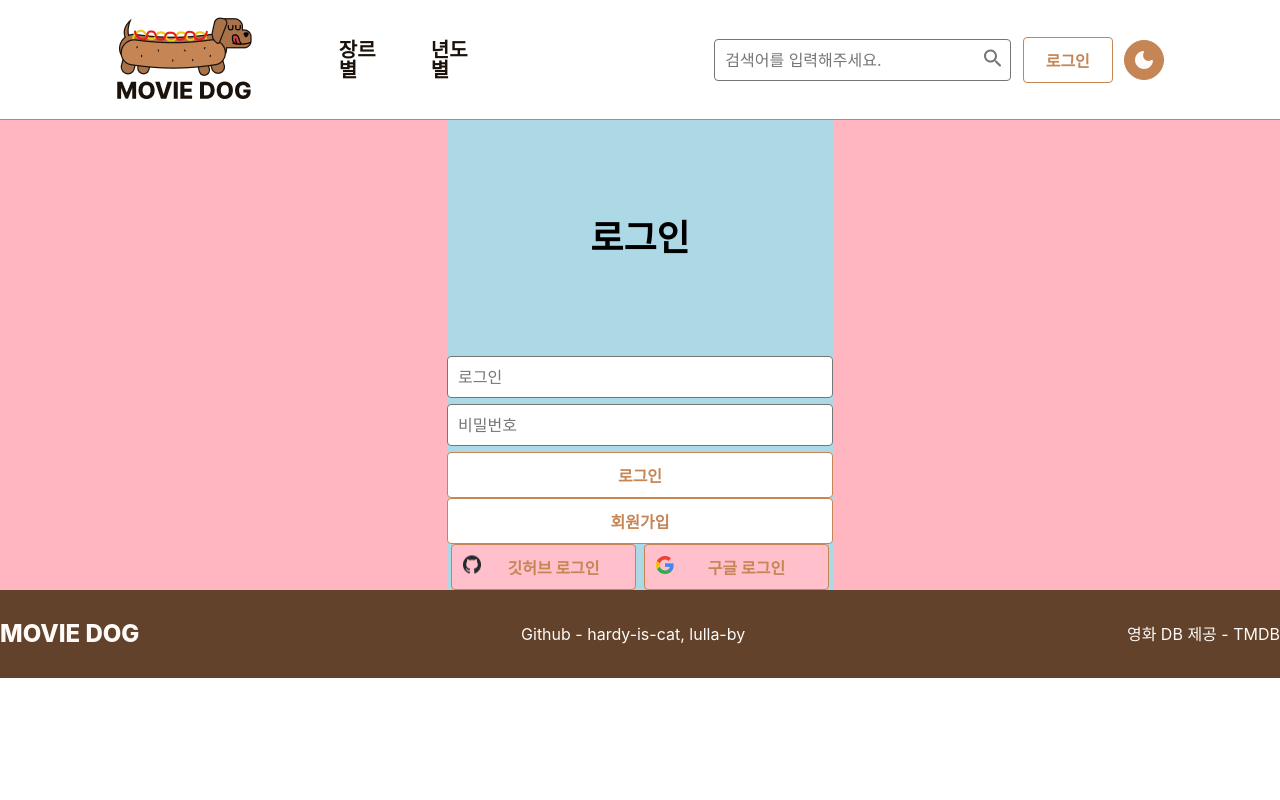
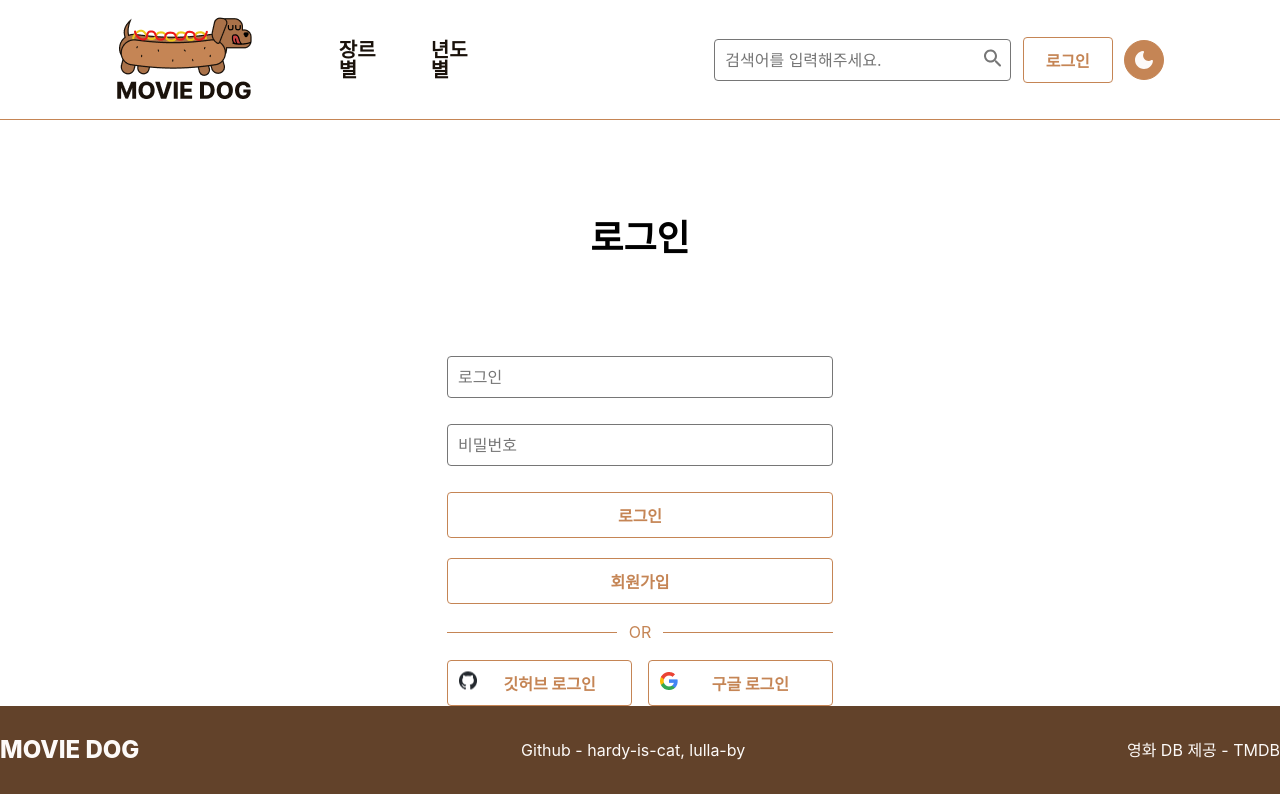
Before and after one commit to lulla-by/movie-dog, a Next.js app: page /login in a window 1280 px wide. Built offline with nearby package versions, Linux system fonts and the light colour scheme; a web font is replaced by a local one.

Commit message:
[Style] Login CSS 작업 #11

```diff
--- a/components/Login.tsx
+++ b/components/Login.tsx
@@ -8,12 +8,15 @@ export default function Login() {
       <LoginBox>
         <TitleBox>로그인</TitleBox>
         <Input placeholder="로그인" />
-        <Input placeholder="비밀번호" />
-        <ConfirmButton text="로그인" />
-        <ConfirmButton text="회원가입" />
+        <ExtendsInput placeholder="비밀번호" />
+        <ExtendsConfirmButton text="로그인" />
+        <ExtendsConfirmButton text="회원가입" />
+        <TextBox>
+          <p>OR</p>
+        </TextBox>
         <ButtonContainer>
-          <SocialConfirmButton width={48} icon="Github" text="깃허브 로그인" />
-          <SocialConfirmButton width={48} icon="Google" text="구글 로그인" />
+          <ExtendsConfirmButton width={48} icon="Github" text="깃허브 로그인" />
+          <ExtendsConfirmButton width={48} icon="Google" text="구글 로그인" />
         </ButtonContainer>
       </LoginBox>
     </Container>
@@ -26,7 +29,6 @@ const Container = styled.div`
   width: 1280px;
   margin: auto;
   text-align: center;
-  background-color: lightpink;
 `;
 
 const ButtonContainer = styled.div`
@@ -34,13 +36,15 @@ const ButtonContainer = styled.div`
   justify-content: space-between;
 `;
 
-const SocialConfirmButton = styled(ConfirmButton)`
-  background-color: pink;
+const ExtendsConfirmButton = styled(ConfirmButton)`
+  margin: 20px 0px 0px 0px;
+`;
 
+const ExtendsInput = styled(Input)`
+  margin-top: 20px;
 `;
 
 const LoginBox = styled.div`
-  background-color: lightblue;
   width: 386px;
   margin: auto;
 `;
@@ -48,5 +52,25 @@ const LoginBox = styled.div`
 const TitleBox = styled.h1`
   font-size: ${({ theme }) => theme.fontSize.headline1};
   font-weight: 700;
-  margin: 100px;
+  margin: 100px 0px;
 `;
+
+const TextBox = styled.div`
+  display: flex;
+  align-items: center;
+  margin-top: 20px;
+  color: ${({ theme }) => theme.colors.brown5};
+  font-size: ${({ theme }) => theme.fontSize.discription};
+  font-weight: 400;
+
+  & p {
+    margin: 0px 12px;
+  }
+  &::before,
+  ::after {
+    content: '';
+    width: 170px;
+    height: 1px;
+    border-bottom: 1px solid ${({ theme }) => theme.colors.brown5};
+  }
+`;
```
